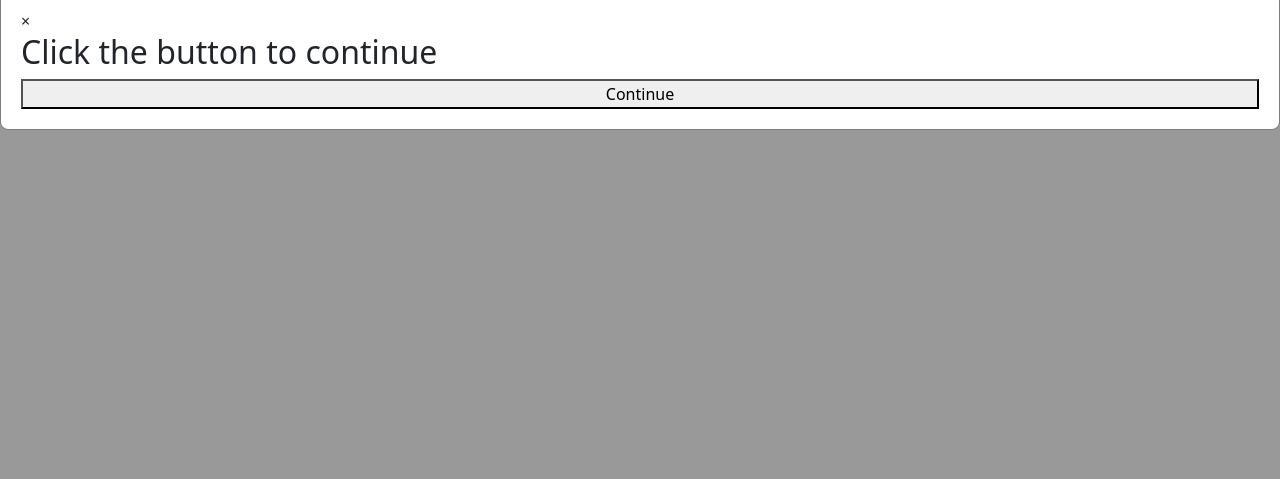
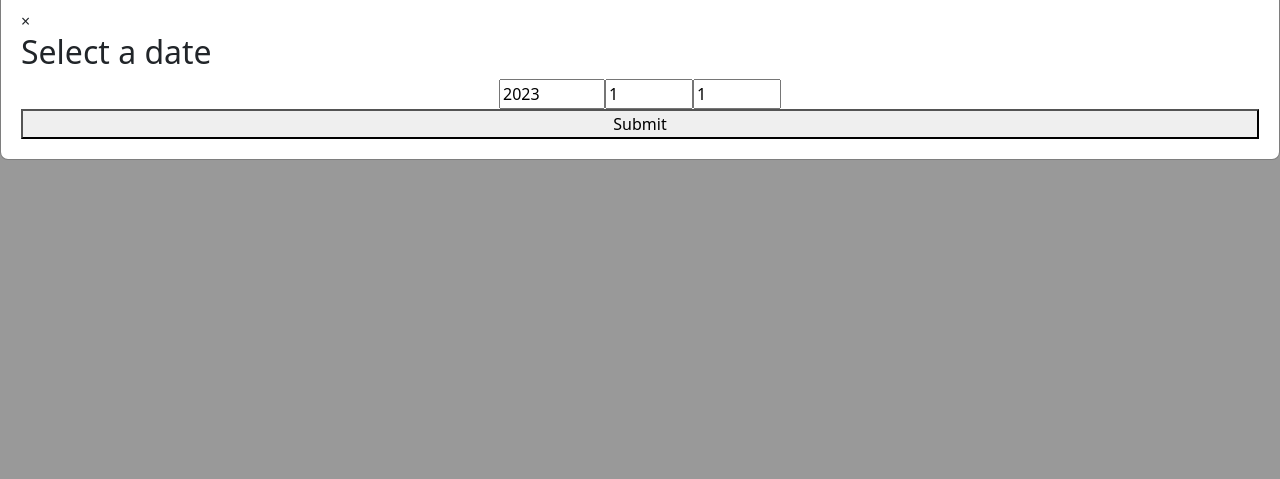
Before and after one commit to BEAN4222/guessthatyearkor, a FastAPI app: page / in a window 1280 px wide. Shown: the part 204-683 px from the top of the page. Run offline with FastAPI, Linux system fonts and the light colour scheme; parts of the project's set-up code (start-up, migrations or seed data) failed here and were passed over; some libraries are stand-ins or nearby versions.

Commit message:
implementing date selection

```diff
--- a/static/dragdrop.js
+++ b/static/dragdrop.js
@@ -1,6 +1,6 @@
 // 모달 창과 버튼에 대한 참조를 가져옵니다.
 var modal = document.getElementById("selectingModal");
-var btn = document.getElementById("continueButton");
+var btn = document.getElementById("submitDate");
 
 // 페이지 로드 시 모달 창을 띄웁니다.
 window.onload = function() {
--- a/static/style.css
+++ b/static/style.css
@@ -24,7 +24,13 @@
     pointer-events: none;
 }
 
-/* CSS */
+#dateSelection {
+  display: flex;
+  justify-content: center;
+  width: 100%;
+}
+
+
 .modal {
     display: none; /* Hidden by default */
     position: fixed; /* Stay in place */
--- a/templates/index.html
+++ b/templates/index.html
@@ -17,12 +17,17 @@
         </div>
 
 <div id="selectingModal" class="modal">
-    <div class="modal-content">
-        <span class="close">&times;</span>
-      <h2>Click the button to continue</h2>
-      <button id="continueButton">Continue</button>
+  <div class="modal-content">
+    <span class="close">&times;</span>
+    <h2>Select a date</h2>
+    <div id="dateSelection">
+    <input type="number" id="year" min="1900" max="2099" step="1" value="2023" />
+    <input type="number" id="month" min="1" max="12" step="1" value="1" />
+    <input type="number" id="day" min="1" max="31" step="1" value="1" />
     </div>
-</div>>
+    <button id="submitDate">Submit</button>
+  </div>
+</div>
 
 <div id="myModal" class="modal">
     <div class="modal-content">
```
